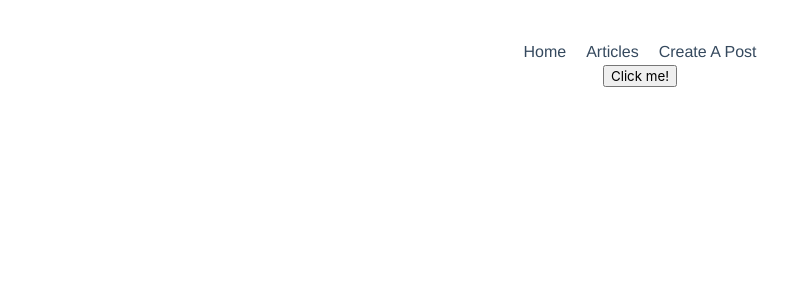
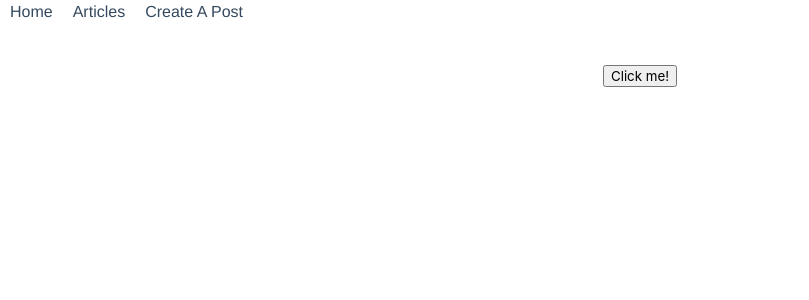
Before and after one commit to aaroneiche/articlesFrontend, a Vue app: page /articles/create in a window 1280 px wide. Shown: the top 300 px of the page, without its empty margins (0-809 px from the left). Built offline with nearby package versions, Linux system fonts and the light colour scheme.

Commit message:
Moves navigation

```diff
--- a/src/App.vue
+++ b/src/App.vue
@@ -1,7 +1,8 @@
 <template>
   <div id="app">
+    <Navigation />
     <main>
-      <Navigation />
+
       <!-- <img src="./assets/logo.png" alt="Vue.js PWA"> -->
       <router-view></router-view>
     </main>
```
